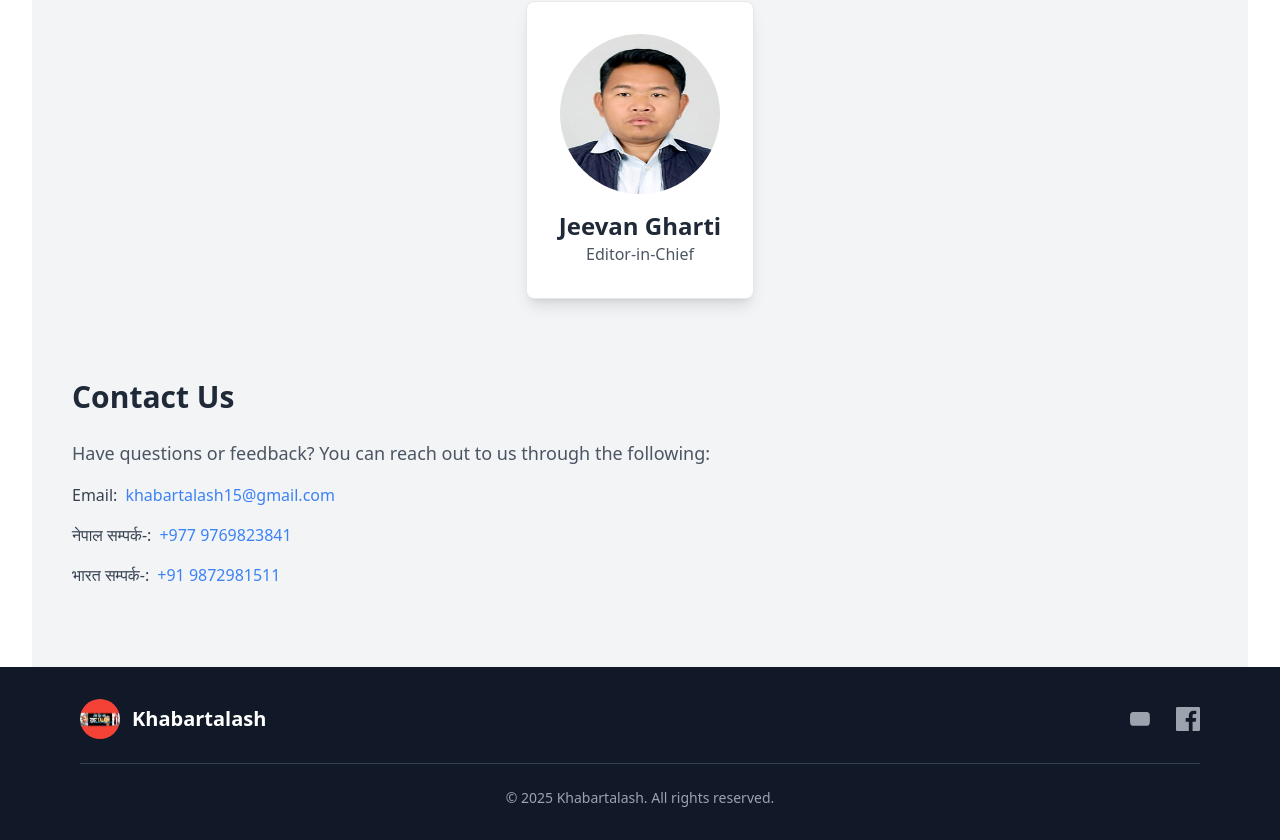
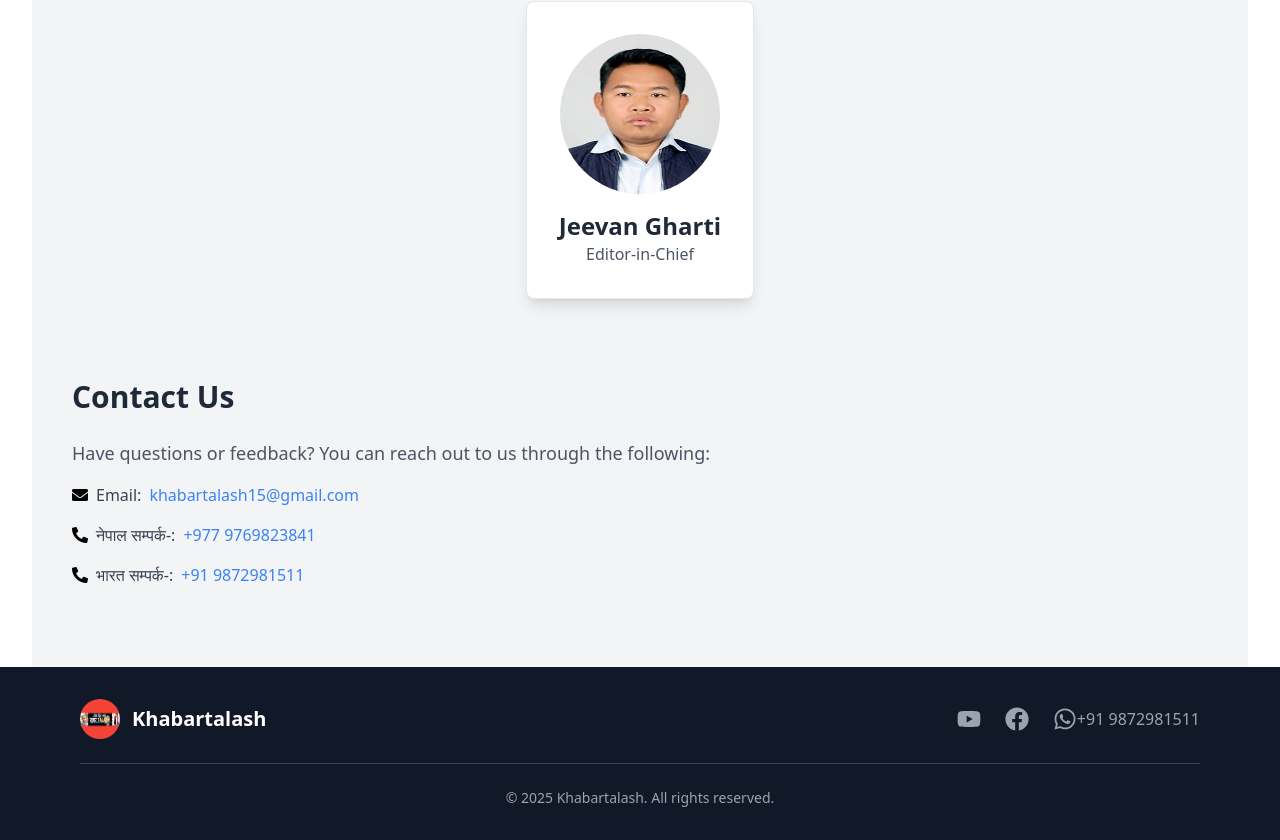
Before and after one commit to khabartalash15/khabartalash-frontend, a Next.js app: page /about in a window 1280 px wide. Shown: the part 671-1511 px from the top of the page. Built offline with nearby package versions, Linux system fonts and the light colour scheme.

Commit message:
fix: add icons in footer and about us page

```diff
--- a/package.json
+++ b/package.json
@@ -12,7 +12,8 @@
     "axios": "^1.7.9",
     "next": "15.1.3",
     "react": "^19.0.0",
-    "react-dom": "^19.0.0"
+    "react-dom": "^19.0.0",
+    "react-icons": "^5.4.0"
   },
   "devDependencies": {
     "@eslint/eslintrc": "^3",
--- a/src/components/Footer.tsx
+++ b/src/components/Footer.tsx
@@ -1,4 +1,5 @@
 import React from "react";
+import { FaFacebook, FaWhatsapp, FaYoutube } from "react-icons/fa";
 
 const Footer = () => {
   return (
@@ -17,36 +18,32 @@ const Footer = () => {
 
           {/* Social Media Links */}
           <div className="flex space-x-6">
+            {/* YouTube Icon */}
             <a
               href="https://www.youtube.com/@KhabarTalash"
               className="text-gray-400 transition hover:text-red-500"
               aria-label="YouTube"
             >
-              <svg
-                xmlns="http://www.w3.org/2000/svg"
-                className="h-6 w-6"
-                fill="currentColor"
-                viewBox="0 0 24 24"
-              >
-                <path d="M10 15l6-3-6-3z" />
-                <path d="M21.8 8.001s-.2-1.4-.8-2.001c-.8-.8-1.7-.8-2.1-.9C16.1 5 12 5 12 5h-.1s-4.1 0-6.9.1c-.4 0-1.3.1-2.1.9-.6.6-.8 2-.8 2S2 9.6 2 11.2v1.5c0 1.6.2 3.2.2 3.2s.2 1.4.8 2c.8.8 1.8.8 2.2.9 1.6.1 6.7.1 6.7.1s4.1 0 6.9-.1c.4-.1 1.3-.1 2.1-.9.6-.6.8-2 .8-2s.2-1.6.2-3.2v-1.5c0-1.6-.2-3.2-.2-3.2z" />
-              </svg>
+              <FaYoutube className="h-6 w-6" />
             </a>
 
+            {/* Facebook Icon */}
             <a
               href="https://www.facebook.com/profile.php?id=100093288555898&mibextid=ZbWKwL"
               className="text-gray-400 transition hover:text-blue-700"
               aria-label="Facebook"
             >
-              <svg
-                xmlns="http://www.w3.org/2000/svg"
-                className="h-6 w-6"
-                fill="currentColor"
-                viewBox="0 0 24 24"
-              >
-                <path d="M22.675 0h-21.35c-.732 0-1.325.593-1.325 1.326v21.348c0 .733.593 1.326 1.326 1.326h11.495v-9.294h-3.124v-3.622h3.124v-2.671c0-3.1 1.893-4.788 4.659-4.788 1.325 0 2.464.099 2.794.143v3.24h-1.918c-1.504 0-1.795.715-1.795 1.764v2.312h3.588l-.467 3.622h-3.121v9.294h6.116c.733 0 1.326-.593 1.326-1.326v-21.35c0-.732-.593-1.326-1.326-1.326z" />
-              </svg>
+              <FaFacebook className="h-6 w-6" />
             </a>
+
+            {/* WhatsApp Icon */}
+            <div
+              className="flex cursor-pointer text-gray-400 transition hover:text-green-500"
+              aria-label="WhatsApp"
+            >
+              <FaWhatsapp className="h-6 w-6" />
+              <p>+91 9872981511</p>
+            </div>
           </div>
         </div>
 
--- a/src/screens/AboutScreen.tsx
+++ b/src/screens/AboutScreen.tsx
@@ -1,4 +1,5 @@
 import React from "react";
+import { FaEnvelope, FaPhoneAlt, FaMapMarkerAlt, FaUser } from "react-icons/fa"; // Importing icons from react-icons
 
 const AboutUs = () => {
   const services = [
@@ -6,6 +7,7 @@ const AboutUs = () => {
     "भारतको विभिन्न राज्यबाट नेपाल जानको लागि र नेपालको विभिन्न जिल्लाबाट भारत आउनको लागि तपाईँको व्यवस्थित सिट र आरामदायी यात्राको लागि हामीलाई सम्पर्क गर्नुहोस्।।",
     "नेपालदेखि भारतलाई आफ्नो कर्मक्षेत्र बनाएर आइसके पछि केही त रकम जोड्नु नै भाको होला। अब सहजै छिटो र छरितो आफ्नो नागरिकता वा बैंक को खातामा दुई मिनेटमै पैसा नेपाल पठाउनको लागि हामीलाई सम्झनुहोस।।।",
   ];
+
   return (
     <div className="bg-gray-100 px-6 py-12">
       <div className="mx-auto max-w-7xl">
@@ -52,7 +54,7 @@ const AboutUs = () => {
                 alt="Team Member"
                 className="mx-auto mb-4 h-40 w-40 rounded-full"
               />
-              <h3 className="text-2xl font-bold text-gray-800">
+              <h3 className="flex items-center justify-center text-2xl font-bold text-gray-800">
                 Jeevan Gharti
               </h3>
               <p className="text-gray-600">Editor-in-Chief</p>
@@ -74,6 +76,7 @@ const AboutUs = () => {
 
             {/* Email Section */}
             <div className="flex items-center space-x-2">
+              <FaEnvelope className="" />
               <span className="font-medium text-gray-700">Email:</span>
               <a
                 href="mailto:contact@khabartalash.com"
@@ -85,6 +88,7 @@ const AboutUs = () => {
 
             {/* Nepal Contact Section */}
             <div className="flex items-center space-x-2">
+              <FaPhoneAlt className="" />
               <span className="font-medium text-gray-700">नेपाल सम्पर्क-:</span>
               <a
                 href="tel:+9779769823841"
@@ -96,6 +100,7 @@ const AboutUs = () => {
 
             {/* India Contact Section */}
             <div className="flex items-center space-x-2">
+              <FaPhoneAlt className="" />
               <span className="font-medium text-gray-700">भारत सम्पर्क-:</span>
               <a
                 href="tel:+919872981511"
```
Also changed, not shown: 1 other file (tests, documents, lock files or other folders).
